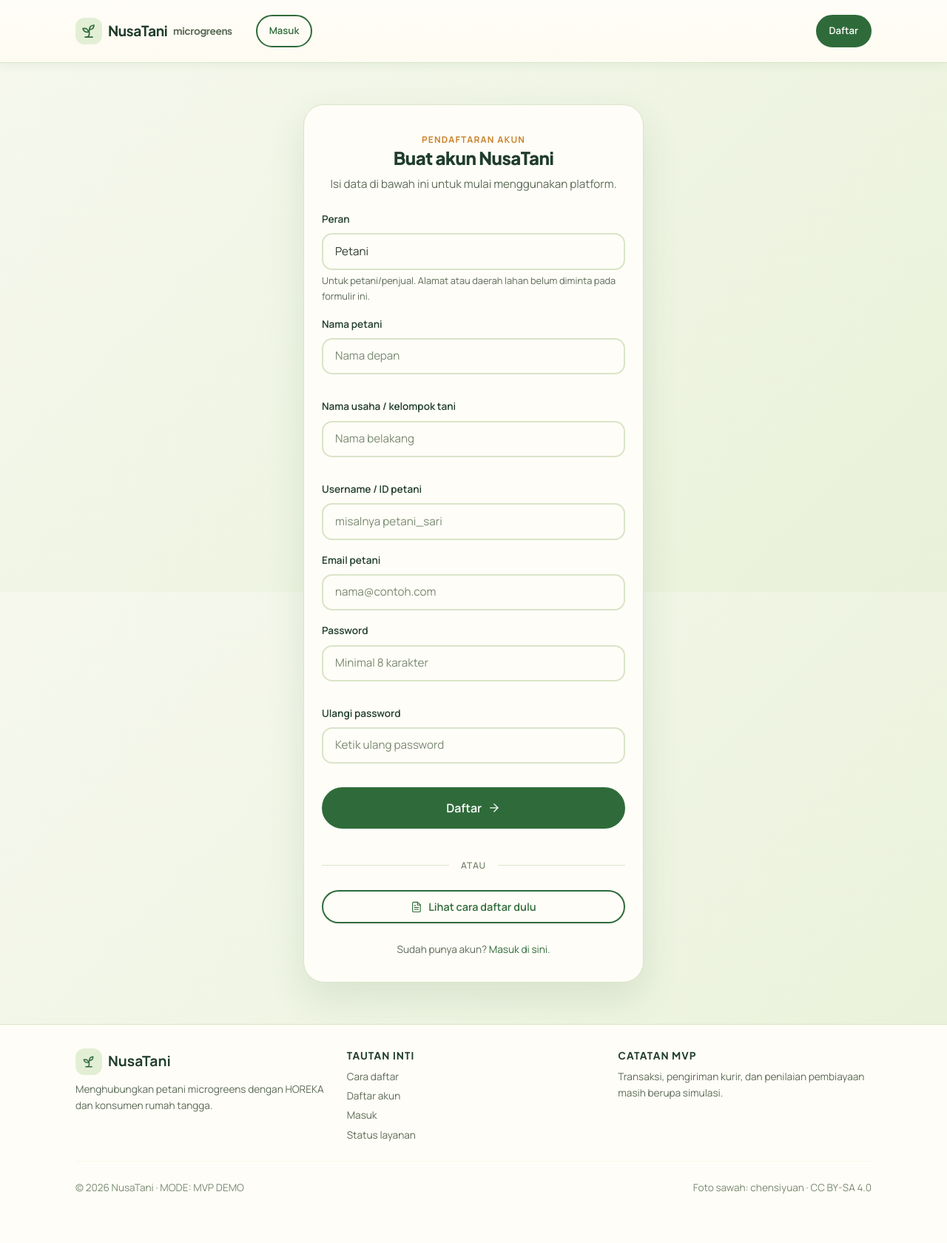
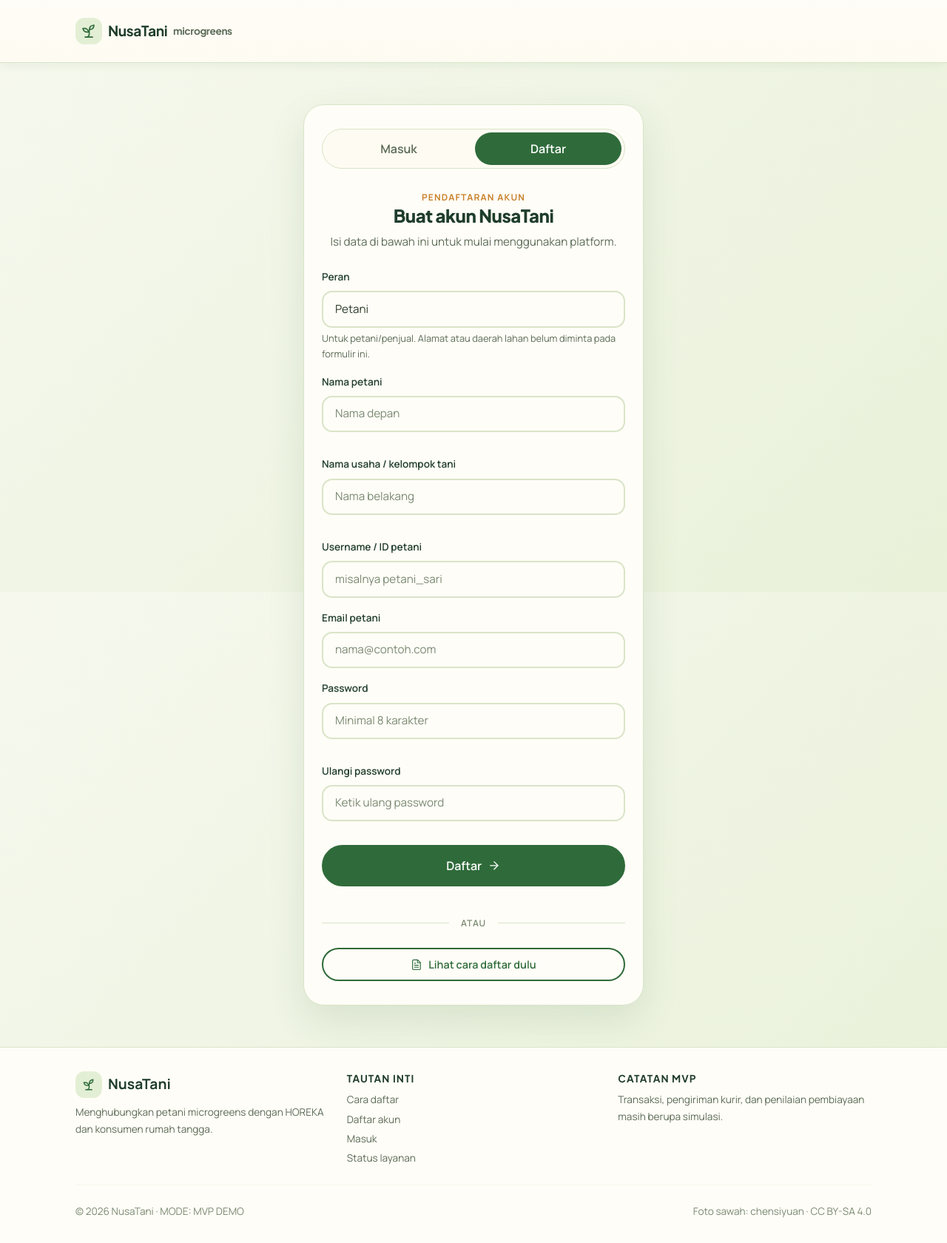
Before and after one commit to aksara26/Nusatani, a Django app: page /accounts/daftar/ in a window 1280 px wide. Shown: the whole page at 74% size. Before the commit the page ends 1614 px from the top, so only its background shows below. Run offline with Django 5.2, Linux system fonts and the light colour scheme.

Commit message:
Move auth switching into the form
Co-authored-by: Copilot <223556219+Copilot@users.noreply.github.com>

```diff
--- a/static/css/app.css
+++ b/static/css/app.css
@@ -959,6 +959,40 @@ a:hover { color: var(--primary-hover); text-decoration: underline; }
   padding: var(--space-8) var(--space-6);
 }
 
+.auth-switch {
+  display: grid;
+  grid-template-columns: repeat(2, minmax(0, 1fr));
+  gap: var(--space-1);
+  padding: var(--space-1);
+  margin-bottom: var(--space-6);
+  border: 1px solid var(--border);
+  border-radius: var(--radius-pill);
+  background: var(--surface-2);
+}
+
+.auth-switch-link {
+  display: flex;
+  align-items: center;
+  justify-content: center;
+  min-height: 44px;
+  border-radius: var(--radius-pill);
+  color: var(--muted);
+  font-weight: 600;
+  text-decoration: none;
+}
+
+.auth-switch-link:hover,
+.auth-switch-link:focus {
+  color: var(--primary);
+  background: var(--primary-soft);
+  text-decoration: none;
+}
+
+.auth-switch-link.is-active {
+  color: #fff;
+  background: var(--primary);
+}
+
 .auth-header {
   text-align: center;
   margin-bottom: var(--space-6);
--- a/templates/accounts/auth_base.html
+++ b/templates/accounts/auth_base.html
@@ -4,7 +4,17 @@
 
 {% block content %}
 <main class="auth-page" role="main">
-  <div class="auth-card" aria-labelledby="login-heading">
+  <div class="auth-card" aria-labelledby="{% block auth_heading_id %}login-heading{% endblock %}">
+    <nav class="auth-switch" aria-label="Masuk atau daftar">
+      <a class="auth-switch-link{% if request.resolver_match.url_name == 'login' %} is-active{% endif %}"
+         data-auth-tab="login"
+         href="{% url 'accounts:login' %}{% if request.resolver_match.url_name == 'register' and form.role.value %}?role={{ form.role.value|urlencode }}{% endif %}"
+         {% if request.resolver_match.url_name == 'login' %}aria-current="page"{% endif %}>Masuk</a>
+      <a class="auth-switch-link{% if request.resolver_match.url_name == 'register' %} is-active{% endif %}"
+         data-auth-tab="register"
+         href="{% url 'accounts:register' %}{% if request.resolver_match.url_name == 'login' and selected_role %}?role={{ selected_role|urlencode }}{% elif request.resolver_match.url_name == 'register' and form.role.value %}?role={{ form.role.value|urlencode }}{% endif %}"
+         {% if request.resolver_match.url_name == 'register' %}aria-current="page"{% endif %}>Daftar</a>
+    </nav>
     {% block auth_body %}{% endblock %}
   </div>
 </main>
--- a/templates/accounts/register.html
+++ b/templates/accounts/register.html
@@ -1,11 +1,12 @@
 {% extends "accounts/auth_base.html" %}
 
 {% block title %}Daftar Akun — NusaTani{% endblock %}
+{% block auth_heading_id %}register-heading{% endblock %}
 
 {% block auth_body %}
 <div class="auth-header">
   <span class="section-kicker">Pendaftaran akun</span>
-  <h1 class="auth-title">Buat akun NusaTani</h1>
+  <h1 id="register-heading" class="auth-title">Buat akun NusaTani</h1>
   <p class="auth-subtitle">Isi data di bawah ini untuk mulai menggunakan platform.</p>
 </div>
 
@@ -101,12 +102,16 @@
   const roleSelect = document.getElementById("{{ form.role.id_for_label }}");
   const presentationData = document.getElementById("registrationRolePresentations");
   const note = document.querySelector("[data-registration-note]");
+  const loginTab = document.querySelector('[data-auth-tab="login"]');
   if (!roleSelect || !presentationData || !note) return;
 
   const presentations = JSON.parse(presentationData.textContent);
   function updateRoleFields() {
     const presentation = presentations[roleSelect.value];
     if (!presentation) return;
+    if (loginTab) {
+      loginTab.href = "{% url 'accounts:login' %}?role=" + encodeURIComponent(roleSelect.value);
+    }
 
     Object.entries(presentation.labels).forEach(function ([fieldName, labelText]) {
       const field = document.getElementById("id_" + fieldName);
@@ -127,8 +132,4 @@
   <svg class="icon" width="18" height="18" aria-hidden="true"><use href="#icon-file-text"/></svg>
   Lihat cara daftar dulu
 </a>
-
-<p class="small text-muted text-center mt-4 mb-0">
-  Sudah punya akun? <a href="{% url 'accounts:login' %}">Masuk di sini</a>.
-</p>
 {% endblock %}
--- a/templates/base.html
+++ b/templates/base.html
@@ -243,12 +243,6 @@
         <span class="d-none d-md-inline small fw-medium" style="color:var(--muted);">microgreens</span>
       </a>
 
-      {% if not user.is_authenticated %}
-        <a class="btn btn-outline-primary btn-sm flex-shrink-0" href="{% url 'accounts:login' %}"
-           style="min-height:44px;padding:0.5rem 1rem;"
-           {% if request.resolver_match.namespace == 'accounts' and request.resolver_match.url_name == 'login' %}aria-current="page"{% endif %}>Masuk</a>
-      {% endif %}
-
       <button class="navbar-toggler" type="button" data-bs-toggle="collapse" data-bs-target="#mainNav" aria-controls="mainNav" aria-expanded="false" aria-label="Toggle navigasi" style="min-height:44px;padding:0.5rem 0.75rem;border:none;">
         <svg class="icon" width="22" height="22"><use href="#icon-menu"/></svg>
       </button>
@@ -323,8 +317,6 @@
               <span class="d-none d-sm-inline">Keluar</span>
             </button>
           </form>
-        {% else %}
-          <a class="btn btn-primary btn-sm" href="{% url 'accounts:register' %}" style="min-height:44px;padding:0.5rem 1rem;">Daftar</a>
         {% endif %}
       </div>
     </div>
```
Also changed, not shown: accounts/tests.py (+22 -1 lines), templates/registration/login.html (+8 -4 lines).
